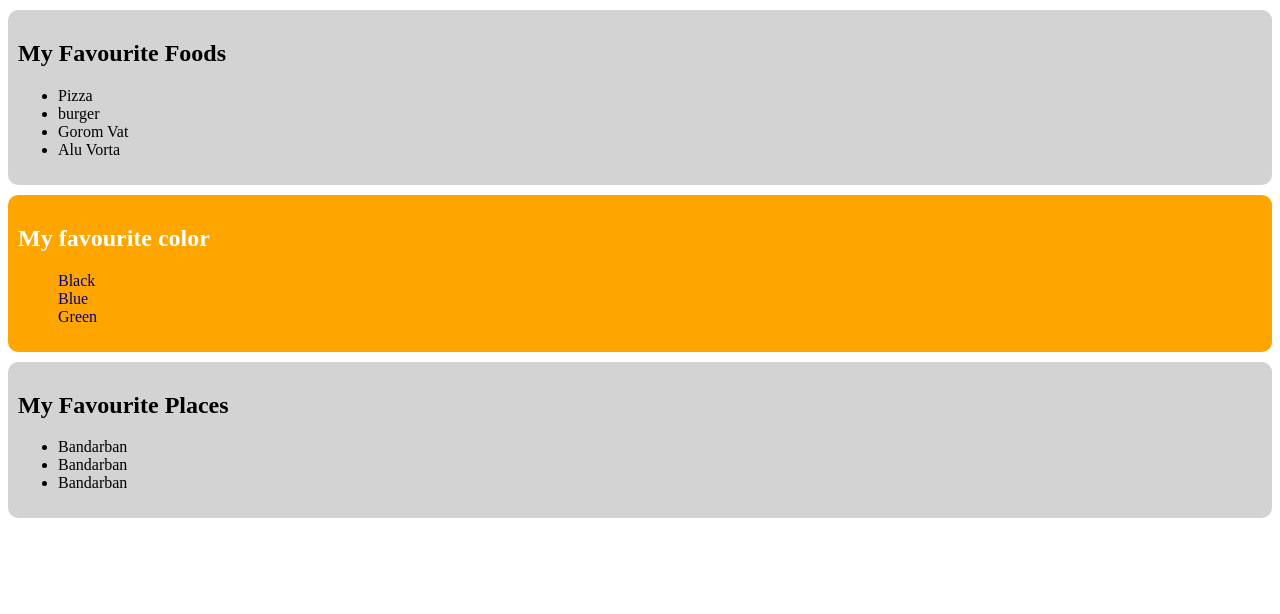
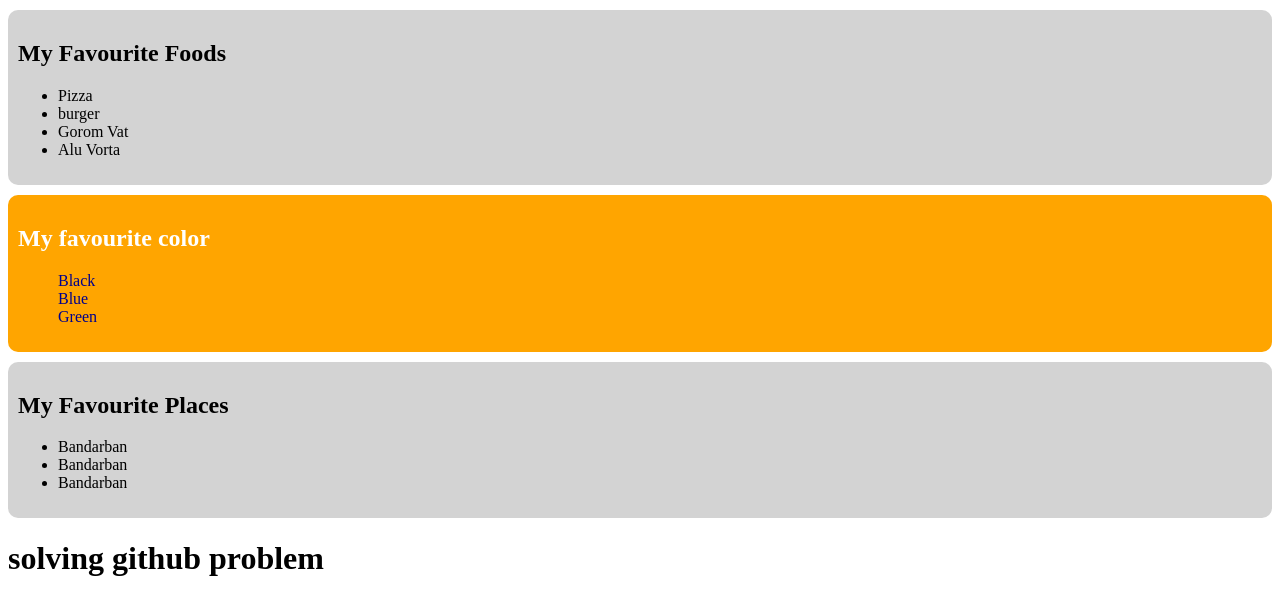
Before and after one commit to Hasmir845/practice, a plain HTML site: page index.html in a window 1280 px wide. Drawn offline with Linux system fonts and the light colour scheme.

Commit message:
1 changed

```diff
--- a/index.html
+++ b/index.html
@@ -25,6 +25,8 @@
         </section>
     </main>
 
+    <h1>solving github problem</h1>
+
     <script src="js/dom.js"></script>
 </body>
 </html>
```
